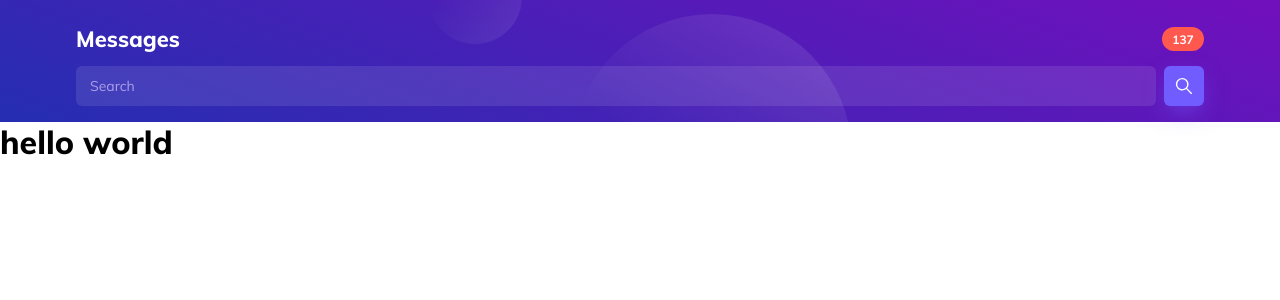
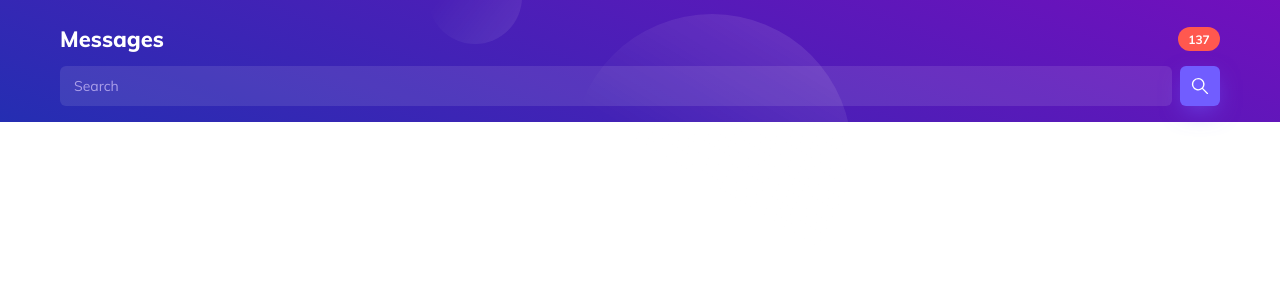
Before and after one commit to dmzebrov/mercdev_assignment-2, a React (Create React App) app: page / in a window 1280 px wide. Shown: the top 300 px of the page. Built offline with nearby package versions, Linux system fonts and the light colour scheme.

Commit message:
Changed positioning and box-sizing

```diff
--- a/src/pages/Chatlist/ChatlistHead/ChatlistHead.css
+++ b/src/pages/Chatlist/ChatlistHead/ChatlistHead.css
@@ -1,4 +1,6 @@
 .chatlist-head {
+  position: fixed;
+  top: 0;
   width: 100%;
   display: flex;
   justify-content: center;
@@ -6,6 +8,7 @@
 }
 
 .chatlist-head__content {
+  box-sizing: content-box;
   width: 100%;
   max-width: 1160px;
   display: flex;
```
